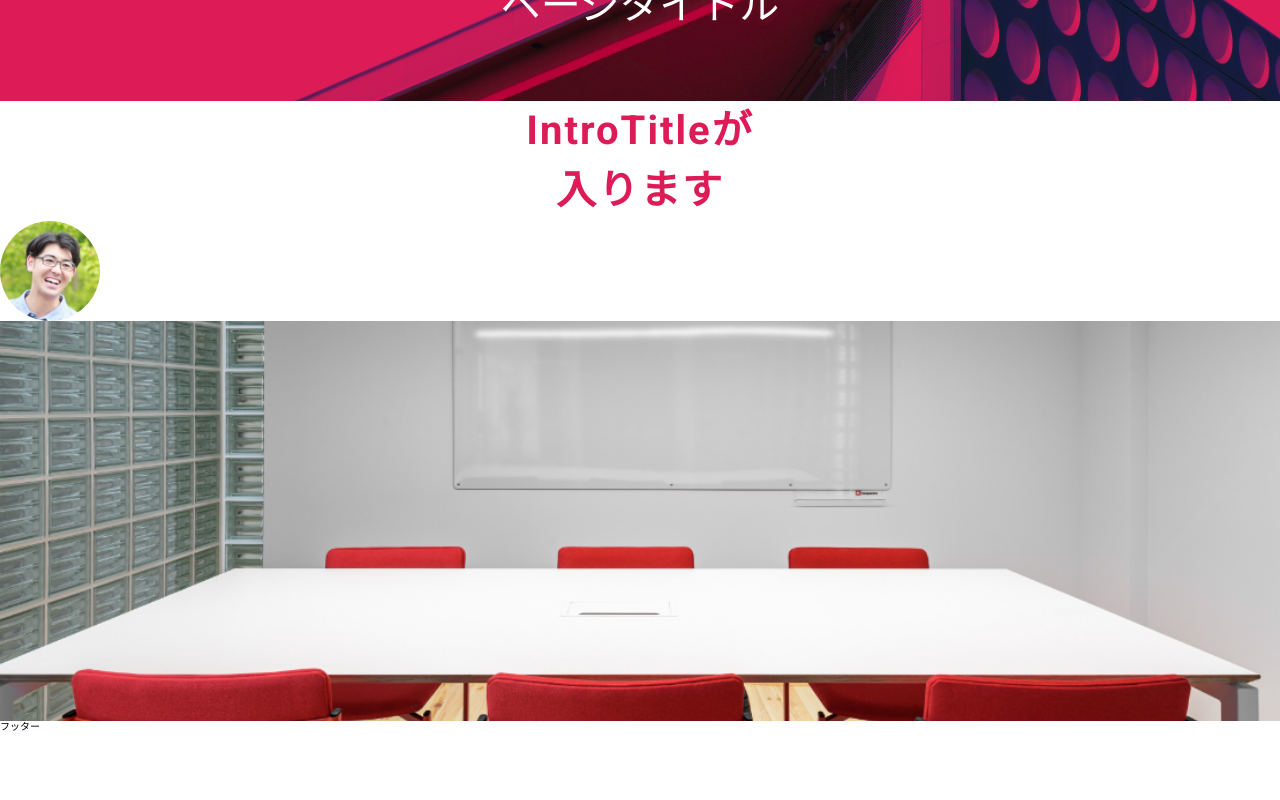
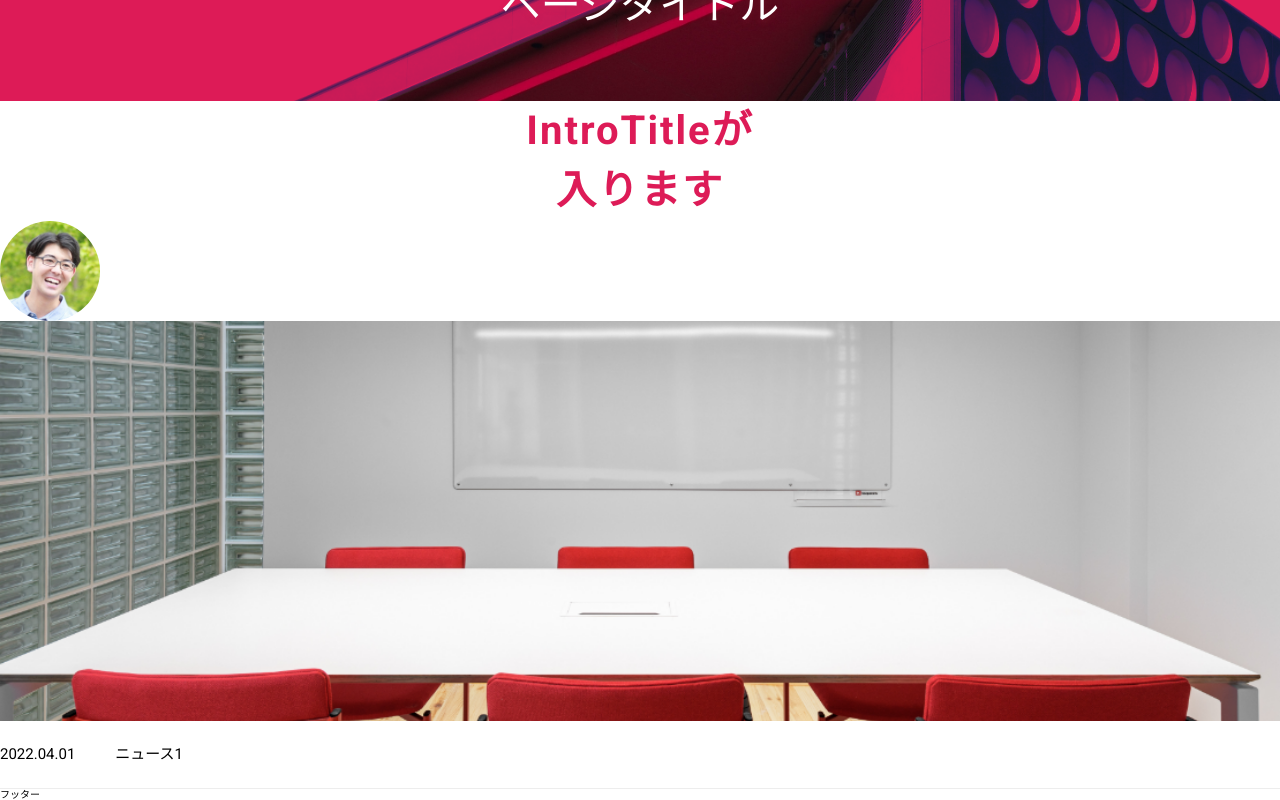
Before and after one commit to nittashiori/next-beginner-ts, a Next.js app: page / in a window 1280 px wide. Shown: the part 1362-2162 px from the top of the page. Before the commit the page ends 2094 px from the top, so only its background shows below. Built offline with nearby package versions, Linux system fonts and the light colour scheme.

Commit message:
newsItemコンポーネント追加

```diff
--- a/src/app/page.tsx
+++ b/src/app/page.tsx
@@ -7,6 +7,7 @@ import { PageTitle } from "src/components/Atoms/PageTitle"
 import { IntroTitle } from "src/components/Atoms/IntroTitle"
 import { Avator } from "src/components/Atoms/Avator"
 import { MessageImage } from "src/components/Atoms/MessageImage"
+import { NewsItem } from "src/components/Atoms/NewsItem"
 
 export default function Page() {
   return (
@@ -24,6 +25,11 @@ export default function Page() {
        <IntroTitle>{`IntroTitleが\n入ります`}</IntroTitle>
        <Avator src="avator.png" alt="ceo" />
        <MessageImage src="office.png" alt="officeイメージ" />
+       <NewsItem
+         href="/"
+         date="2022.04.01"
+         text="ニュース1"
+       />
     </>
   );
 }
--- /dev/null
+++ b/src/components/Atoms/NewsItem/index.module.css
@@ -0,0 +1,25 @@
+.newsItem {
+  display: flex;
+  font-size: 1.5rem;
+  line-height: 1.8;
+  padding-bottom: 20px;
+  border-bottom: 1px solid var(--color-border);
+}
+
+.newsItem:not(:first-child) {
+  padding-top: 20px;
+}
+
+.text {
+  margin-left: 40px;
+}
+
+@media screen and (max-width: 768px) {
+  .newsItem {
+    display: block;
+  }
+
+  .text {
+    margin: 7px 0 0;
+  }
+}
--- /dev/null
+++ b/src/components/Atoms/NewsItem/index.tsx
@@ -0,0 +1,17 @@
+import styles from './index.module.css';
+// import Link from 'next/link';
+
+type Props = {
+  href: string;
+  date: string;
+  text: string;
+}
+
+export const NewsItem = ({ href, date, text }:Props) => {
+  return  (
+    <a href={href} className={styles.newsItem}>
+      <div className={styles.date}>{date}</div>
+      <div className={styles.text}>{text}</div>
+    </a>
+  );
+};
--- a/src/styles/globals.css
+++ b/src/styles/globals.css
@@ -111,6 +111,7 @@ a {
   --color-primary: #DD1B57;
   --color-link: #349BF4;
   --color-white: #ffffff;
+  --color-border: #EDEDED;
 }
 
 html {
```
Also changed, not shown: 1 other file (tests, documents, lock files or other folders).
